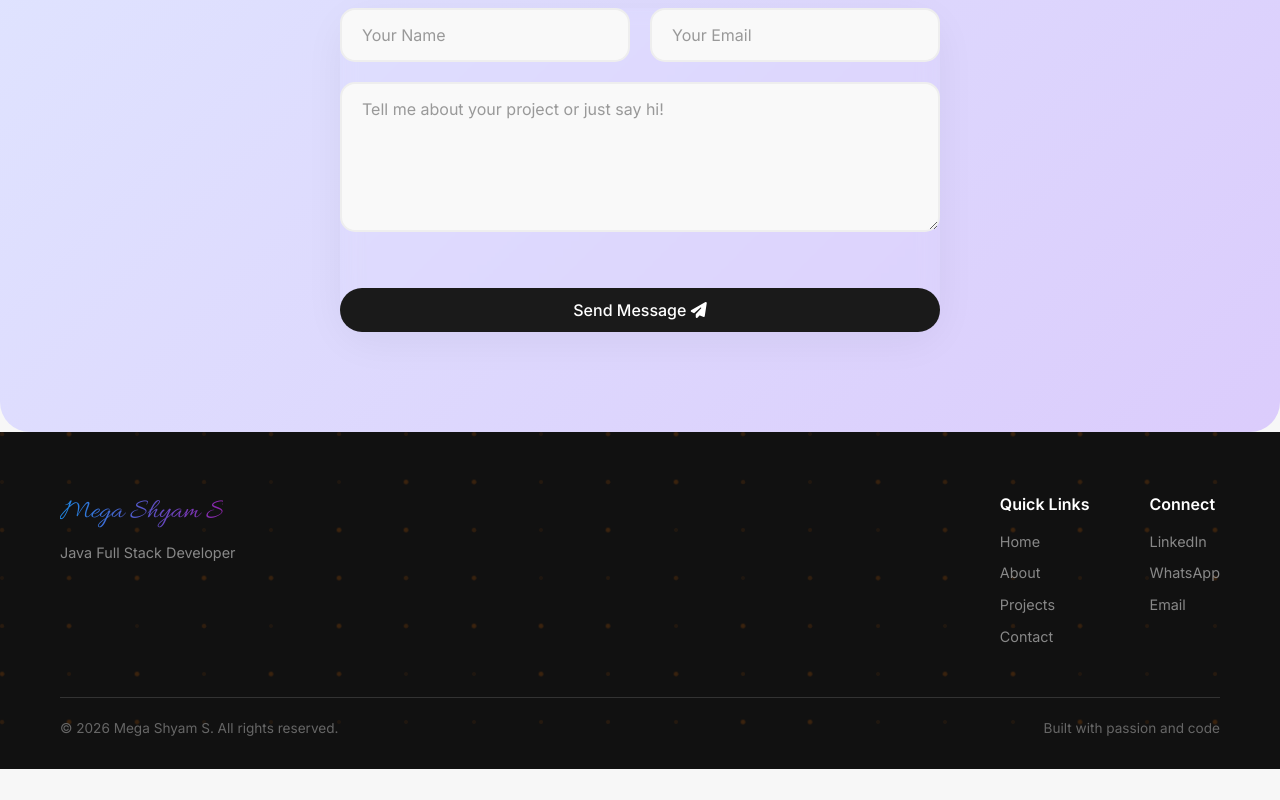
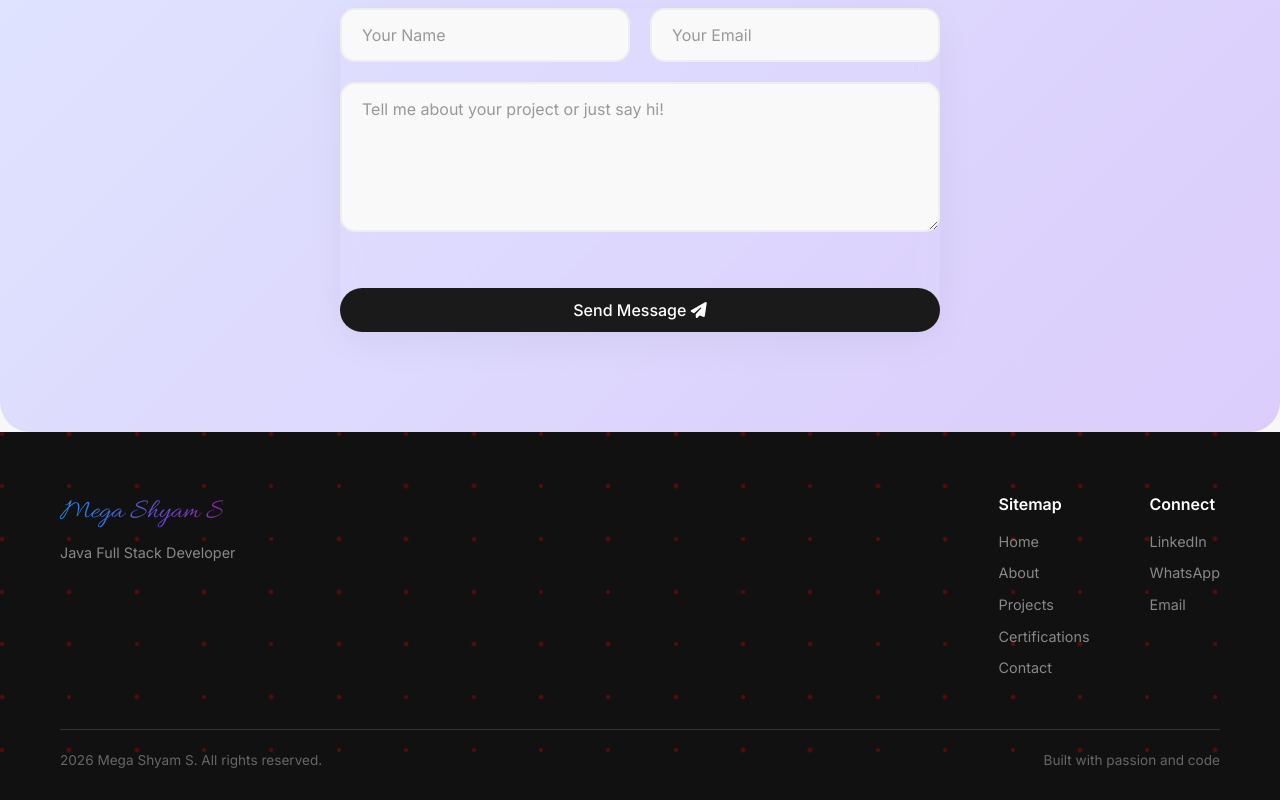
Before and after one commit to megasheyam18/Portfolio, a React (Vite) app: page / in a window 1280 px wide. Shown: the part 5861-6661 px from the top of the page. Before the commit the page ends 6630 px from the top, so only its background shows below. Built offline with nearby package versions, Linux system fonts and the light colour scheme.

Commit message:
footer changed

```diff
--- a/src/components/Footer.jsx
+++ b/src/components/Footer.jsx
@@ -48,10 +48,11 @@ function Footer() {
 
           <div className="footer-links">
             <div className="footer-column">
-              <h4>Quick Links</h4>
+              <h4>Sitemap</h4>
               <a href="#home">Home</a>
               <a href="#about">About</a>
               <a href="#work">Projects</a>
+              <a href="#certifications">Certifications</a>
               <a href="#contact">Contact</a>
             </div>
 
@@ -71,13 +72,13 @@ function Footer() {
               >
                 WhatsApp
               </a>
-              <a href="mailto:megashyam@example.com">Email</a>
+              <a href="mailto:megashyam1633@gmail.com">Email</a>
             </div>
           </div>
         </div>
 
         <div className="footer-bottom">
-          <p>© {currentYear} Mega Shyam S. All rights reserved.</p>
+          <p> {currentYear} Mega Shyam S. All rights reserved.</p>
           <p>Built with passion and code</p>
         </div>
       </div>
@@ -103,18 +104,18 @@ function Footer() {
           position: absolute;
           width: 4px;
           height: 4px;
-          background: rgba(255, 122, 0, 0.3);
+          background: rgba(255, 0, 0, 0.3);
           border-radius: 50%;
           animation: dotPulse 3s ease-in-out infinite;
         }
 
         @keyframes dotPulse {
           0%, 100% {
-            opacity: 0.2;
+
             transform: scale(1);
           }
           50% {
-            opacity: 0.6;
+
             transform: scale(1.2);
           }
         }
@@ -173,7 +174,7 @@ function Footer() {
         }
 
         .footer-column a:hover {
-          color: #ff7a00;
+          color: #ff0000;
         }
 
         .footer-bottom {
--- a/style.css
+++ b/style.css
@@ -571,8 +571,6 @@ body {
 .hero {
     display: flex;
     justify-content: center;
-    align-items: center;
-
     margin-bottom: 80px;
 }
 
```
